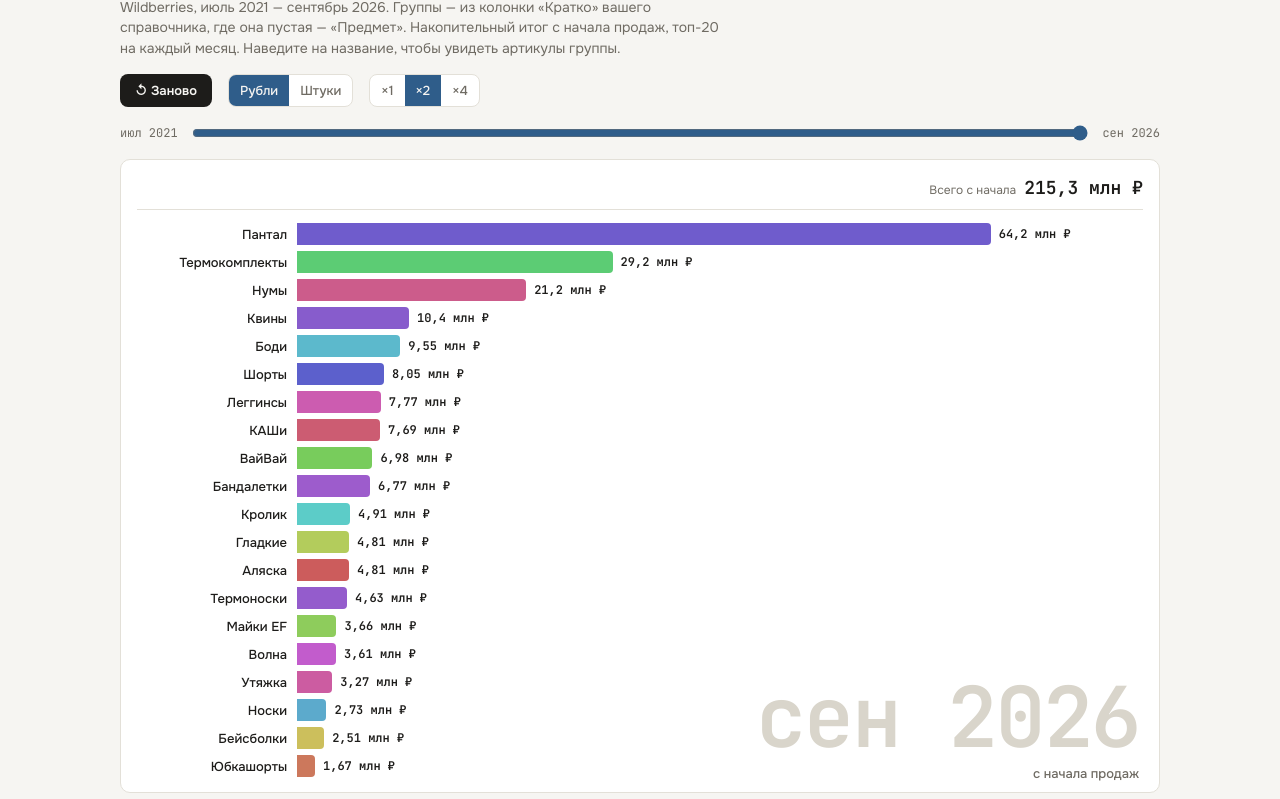
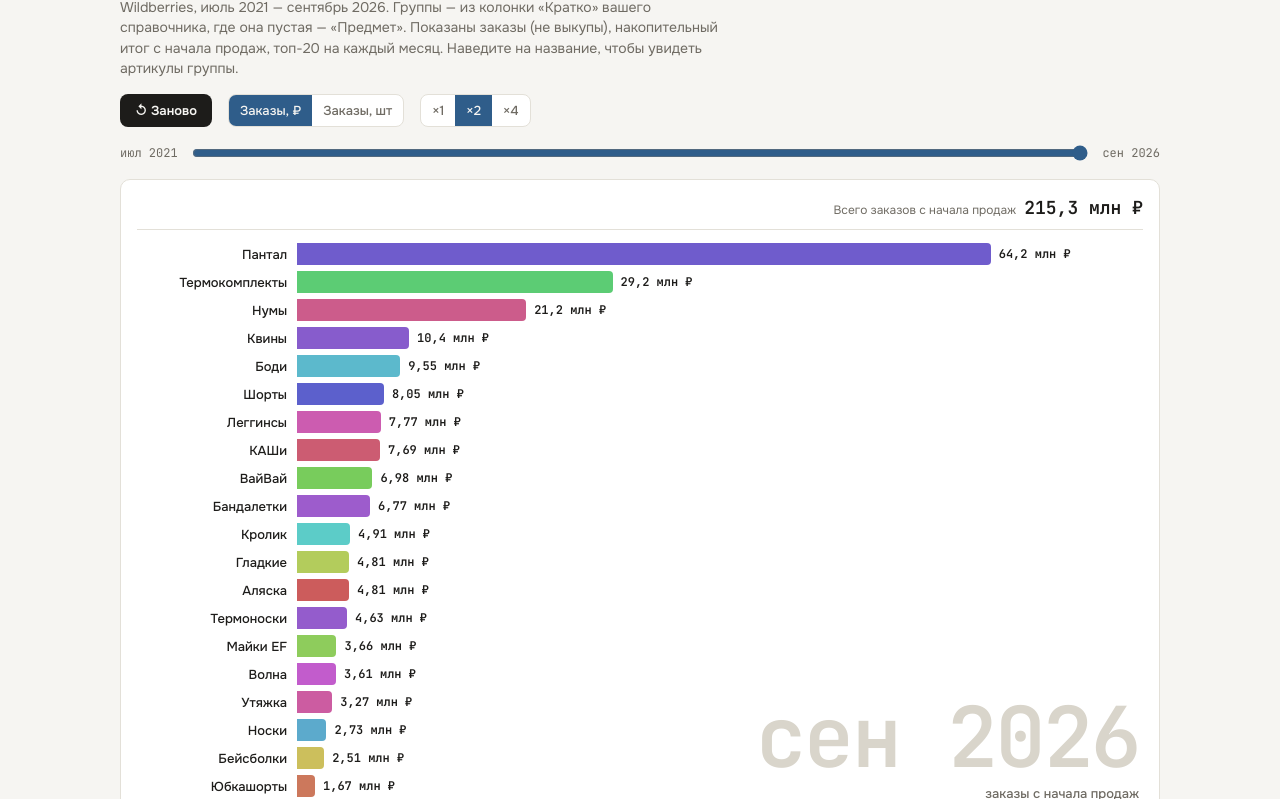
Before and after one commit to DimaDali17/run, a plain HTML site: page index.html in a window 1280 px wide. Shown: the part 75-874 px from the top of the page. Drawn offline with Linux system fonts and the light colour scheme.

Commit message:
Подписи: это заказы
Co-Authored-By: Claude Opus 5.5 <noreply@anthropic.com>
Claude-Session: https://claude.ai/code/session_01Nd7rrMJEBN7QEXLcMiTyFR

```diff
--- a/index.html
+++ b/index.html
@@ -43,14 +43,14 @@ button:focus-visible,input:focus-visible{outline:2px solid var(--accent);outline
 </head><body>
 <div class="wrap">
   <header>
-    <h1>Как менялся ассортимент: накопительно по группам</h1>
-    <p class="sub">Wildberries, июль 2021 — сентябрь 2026. Группы — из колонки «Кратко» вашего справочника, где она пустая — «Предмет». Накопительный итог с начала продаж, топ-20 на каждый месяц. Наведите на название, чтобы увидеть артикулы группы.</p>
+    <h1>Заказы по ассортименту: накопительно по группам</h1>
+    <p class="sub">Wildberries, июль 2021 — сентябрь 2026. Группы — из колонки «Кратко» вашего справочника, где она пустая — «Предмет». Показаны заказы (не выкупы), накопительный итог с начала продаж, топ-20 на каждый месяц. Наведите на название, чтобы увидеть артикулы группы.</p>
   </header>
   <div class="controls">
     <button class="play" id="play">▶ Пуск</button>
     <div class="seg" role="group" aria-label="Показатель">
-      <button id="v-rub" aria-pressed="true">Рубли</button>
-      <button id="v-pcs" aria-pressed="false">Штуки</button>
+      <button id="v-rub" aria-pressed="true">Заказы, ₽</button>
+      <button id="v-pcs" aria-pressed="false">Заказы, шт</button>
     </div>
     <div class="seg" role="group" aria-label="Скорость">
       <button id="s-1" aria-pressed="false">×1</button>
@@ -60,7 +60,7 @@ button:focus-visible,input:focus-visible{outline:2px solid var(--accent);outline
   </div>
   <div class="timeline"><span class="tl-l" id="tl0"></span><input type="range" id="slider" min="0" step="0.01" aria-label="Месяц"><span class="tl-l" id="tl1"></span></div>
   <div class="stage">
-    <div class="total" id="totalBox">Всего с начала<b id="total"></b></div>
+    <div class="total" id="totalBox">Всего заказов с начала продаж<b id="total"></b></div>
     <div class="bars" id="bars"></div>
     <div class="stamp"><span id="stamp"></span><small id="stampSub"></small></div>
   </div>
@@ -113,7 +113,7 @@ function render(){
     e.bar.style.width=(v/max*82)+"%";e.val.textContent=fmt(v)});
   const mi=Math.round(t);
   document.getElementById("stamp").textContent=fmtMonth(mi);
-  document.getElementById("stampSub").textContent="с начала продаж";document.getElementById("note").textContent=metric==="rub"?"Рубли: «Сумма заказов минус комиссия WB, руб.» Тестовые и неопознанные позиции исключены.":"Штуки: «Заказано, шт.» Тестовые и неопознанные позиции исключены.";
+  document.getElementById("stampSub").textContent="заказы с начала продаж";document.getElementById("note").textContent=metric==="rub"?"Рубли: «Сумма заказов минус комиссия WB, руб.» Тестовые и неопознанные позиции исключены.":"Штуки: «Заказано, шт.» Тестовые и неопознанные позиции исключены.";
   document.getElementById("total").textContent=fmt(tot);
   slider.value=t;
 }
```
